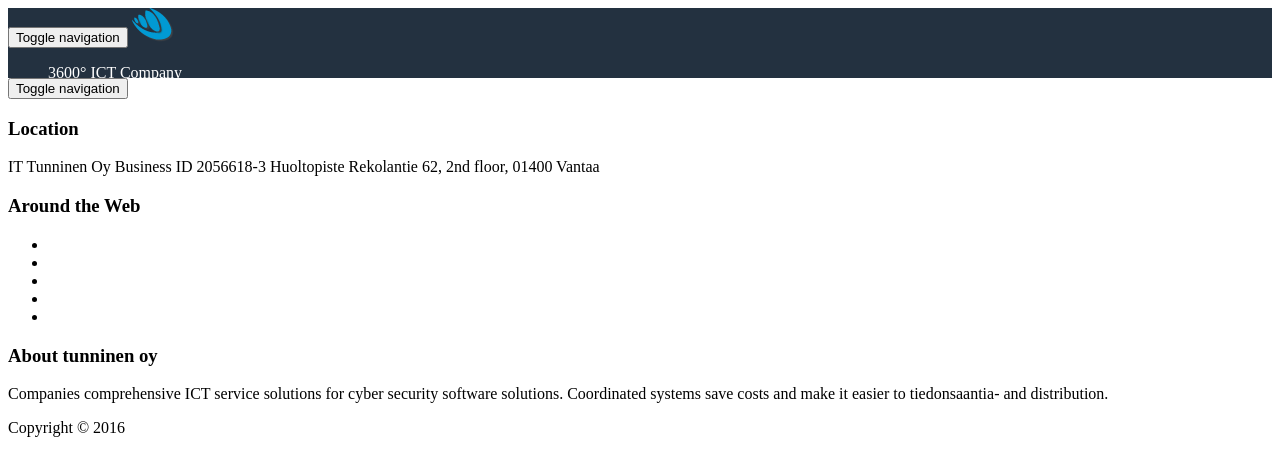
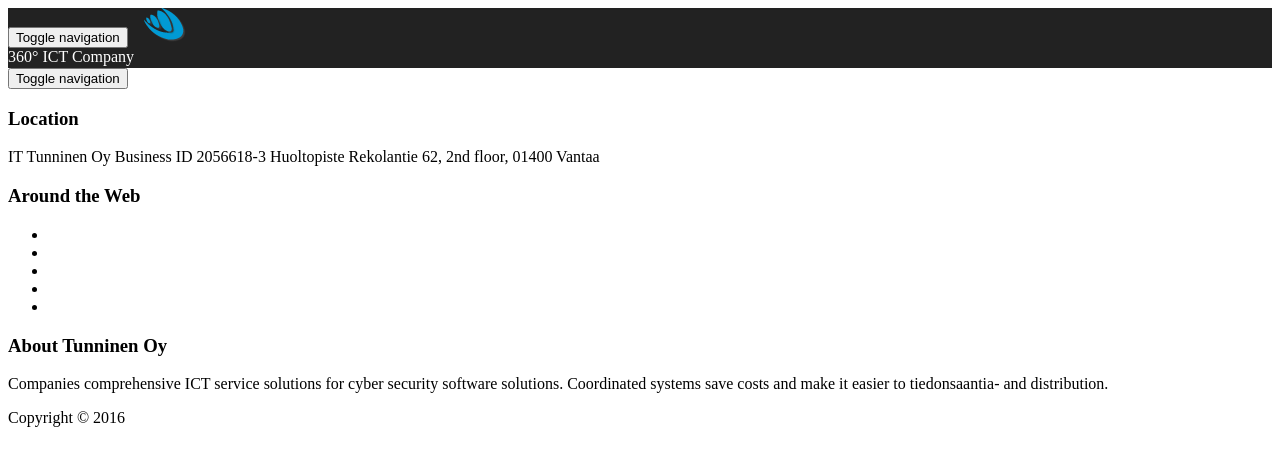
Before and after one commit to asmsaifs/tunninen_web_portal, a Yii app: template views/layouts/main.php in a window 1280 px wide. Shown: the top 476 px of the page. Run offline with PHP 8.4 and a stand-in for Yii, Linux system fonts and the light colour scheme; the template is opened without the code that fills it, so the values that code supplies are empty; some libraries are stand-ins or nearby versions.

Commit message:
change request 20160531
change request 20160531

```diff
--- a/views/layouts/main.php
+++ b/views/layouts/main.php
@@ -32,7 +32,7 @@ $(window).bind('scroll', function () {
 
     <?php $this->beginBody() ?>
     <div <?=(Yii::$app->menu->home)?'id="header"':'';?>>
-    <div class="container-fluid" style="background-color:#233140;color:#fff;height:70px; ">
+    <div class="container-fluid" style="background-color:#222;color:#fff;height:60px; ">
        <div class="navbar-header">
                 <button type="button" class="navbar-toggle collapsed" data-toggle="collapse" data-target="#bs-example-navbar-collapse-1">
                     <span class="sr-only">Toggle navigation</span>
@@ -40,7 +40,7 @@ $(window).bind('scroll', function () {
                     <span class="icon-bar"></span>
                     <span class="icon-bar"></span>
                 </button>
-                <a class="navbar-brand page-scroll" href="#page-top"><?php //echo Yii::$app->siteTitle;?> <img src="img/small_logo_new.png" width="42" height="34" alt="Logo"></a><nav class="navbar-default"><ul class="nav navbar-nav navbar-left"><div class="slogan">3600&deg; ICT Company</div></ul></nav>
+                <a class="navbar-brand page-scroll" href="#page-top"><?php //echo Yii::$app->siteTitle;?> <img src="img/small_logo_new.png" width="42" height="34" alt="Logo" style="margin-left:12px;"></a><div class="slogan">360&deg; ICT Company</div>
             </div>
        <nav class="navbar-default">
 
@@ -168,7 +168,7 @@ Huoltopiste Rekolantie 62, 2nd floor,
                         </ul>
                     </div>
                     <div class="footer-col col-md-4">
-                        <h3>About tunninen oy</h3>
+                        <h3>About Tunninen Oy</h3>
                         <p>Companies comprehensive ICT service solutions for cyber security software solutions. Coordinated systems save costs and make it easier to tiedonsaantia- and distribution. </p>
                     </div>
                 </div>
```
Also changed, not shown: resources/css/creative.css (+8 -4 lines), public_html/img/icons_cyber_security.png (added), public_html/img/icons_indicium.png (added), public_html/img/icons_information_mgt.png (added), public_html/img/icons_information_mgt2.png (added), public_html/img/icons_software.png (added).
